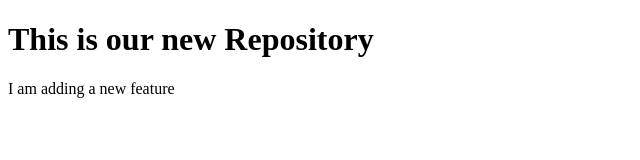
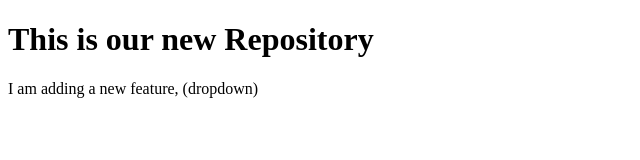
Before and after one commit to Yashofficial20/localrepo, a plain HTML site: page index.html in a window 1280 px wide. Shown: the whole page, without its empty margins (0-640 px from the left). Drawn offline with Linux system fonts and the light colour scheme.

Commit message:
Commit Changes

```diff
--- a/index.html
+++ b/index.html
@@ -7,6 +7,6 @@
 </head>
 <body>
     <h1>This is our new Repository</h1>
-    <p>I am adding a new feature</p>
+    <p>I am adding a new feature, (dropdown)</p>
 </body>
 </html>
```
